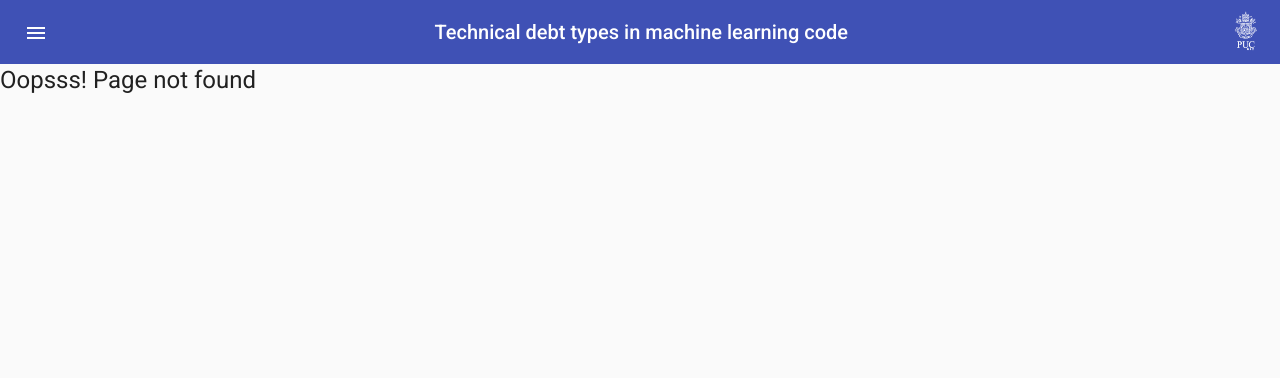
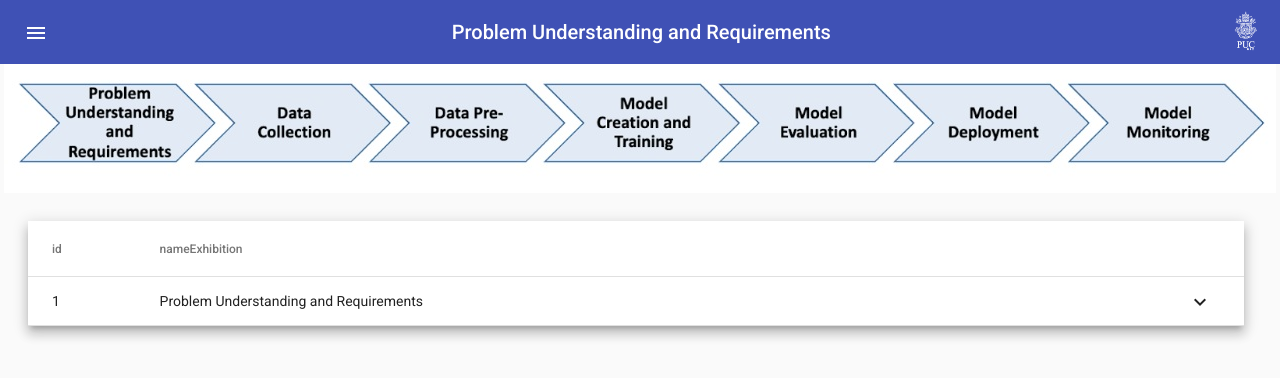
Before and after one commit to rodrigoximenes/ProjetoMestrado, an Angular app in the folder TechDebt/: page /workflow/1 in a window 1280 px wide. Before the commit this address had no page. Shown: the top 378 px of the page. Built offline with nearby package versions, Linux system fonts and the light colour scheme; data requests are answered from the project's data file.

Commit message:
Alterações pedidas

```diff
--- a/TechDebt/db.json
+++ b/TechDebt/db.json
@@ -2,41 +2,58 @@
   "workflow_steps": [
     {
       "id": 1,
-      "name": "Data collection",
-      "potentialDebts": ["Testes", "2"]
+      "nameExhibition": "Problem Understanding and Requirements",
+      "nameDb":"ProblemUnderstandingAndRequirements",
+      "potentialDebts": ["Inappropriate Exploratory Analysis - Not understanding correctly the collected data (graphics helps identify outliers, missing values, and others)"]
     },
     {
       "id": 2,
-      "name": "Data cleaning",
+      "nameExhibition": "Data Collection",
+      "nameDb":"DataCollection",
       "potentialDebts": [
         "Inappropriate ETL (Extract, Transform, Load)",
-        "Missings treatment (not remove outliers, not use adequately median, mean, and mode, and etc)"
+        "Missing treatment (not remove outliers, not use adequately median, mean, and mode, and etc)",
+        "Missing rebalancing (typically by resampling) of the classes before proceeding with the learning of the classifier"
       ]
     },
     {
       "id": 3,
-      "name": "Data labeling",
-      "potentialDebts": ["1", "2"]
+      "nameExhibition": "Data Pre-Processing",
+      "nameDb":"DataPreProcessing",
+      "potentialDebts": ["Missing Labels",
+                         "Midstream Tag Additions (Lack of new tags, leading to inconsistent training data. The Fix: Lean On Domain Experts Early and Often)",
+                         "Overwhelming Tag Lists (The Fix: Use Broad Classes With Subtasks. Example: Blue, Cerulean, Tiffany blue)",
+                         "Annotator Bias (The fix: work with annotators who have that specialized knowledge)"
+                        ]
     },
     {
       "id": 4,
-      "name": "Feature engineering",
-      "potentialDebts": ["1", "2"]
+      "nameExhibition": "Model Creation and Training",
+      "nameDb":"ModelCreationAndTraining",
+      "potentialDebts": ["Unbalanced size of training and validation dataset (Neither the training set is too small or the validation set is too small)",
+                         "Model Selection Error (To assess model selection error would be to implement each of the algorithms and select the one with the best performance. Another method would be to perform an ensemble average)"
+                        ]
     },
     {
       "id": 5,
-      "name": "Model training",
-      "potentialDebts": ["1", "2"]
+      "nameExhibition": "Model Evaluation",
+      "nameDb":"ModelEvaluation",
+      "potentialDebts": ["Model Selection Error (Not testing all pre-processing, algorithms, or hyper-parameters possibilities)",
+                         "Error from Hyperparameter Tuning (Using the wrong hyperparameter values in your model. It is important that you train your model against all hyperparameters in order to determine the model with optimal performance)",
+                         "Overly simple algorithms causes missing relevant relations between features and target outputs (underfitting)"]
     },
     {
       "id": 6,
-      "name": "Model evaluation",
-      "potentialDebts": ["1", "2"]
+      "nameExhibition": "Model Deployment",
+      "nameDb":"ModelDeployment",
+      "potentialDebts": ["Wrong evaluation metric choosed (F1 Score vs ROC AUC (area under the curve) vs Accuracy vs PR AUC)",
+                         "Not use properly methods for evaluating a model’s performance (holdout and Cross-validation)"]
     },
     {
       "id": 7,
-      "name": "Model deployment",
-      "potentialDebts": ["1", "2"]
+      "nameExhibition": "Model Monitoring",
+      "nameDb":"ModelMonitoring",
+      "potentialDebts": ["Generalization/Feedback Error (Since the experimental training dataset differs from the real-world dataset, the model is expected to produce errors. Any mistakes encountered when transforming from an experimental model to its actual performance on the production line has to be analyzed.)"]
     }
   ],
   "methodology_steps": [
@@ -56,7 +73,10 @@
       "id": 3,
       "name": "Survey Questions",
       "description": "",
-      "details": []
+      "details": ["Q1: Is this categorization perceived as relevant? This question was structured as a table crossing the technical debt proposed. The experts should provide their answers by filling each cell with a number corresponding to a Likert scale (1- Disagree, 2-Partially Disagree, 3- Partially Agree, 4- Agree, and N- Not Sure).",
+      "Q2: Do the different types of debt proposed to occur in practice? This question follows the same structure found in Q1.",
+      "Q3: Complete the list by rating any other technical debt that you believe could be applied to cover one or more parts not covered by the categorization proposed. This question was optional and provided to allow the expert to suggest and evaluate other technical debts, not included in our initial list, that he considers relevant."
+    ]
     },
     {
       "id": 4,
--- a/TechDebt/src/app/app-routing.module.ts
+++ b/TechDebt/src/app/app-routing.module.ts
@@ -13,7 +13,7 @@ const routes: Routes = [];
     RouterModule.forRoot([
       { path: 'home', component: HomeComponent },
       { path: 'methodology', component: MethodologyComponent },
-      { path: 'workflow', component: WorkflowComponent },
+      { path: 'workflow/:stepNumber', component: WorkflowComponent },
       { path: 'about', component: AboutComponent },
       { path: '', redirectTo: 'home', pathMatch: 'full' },
       { path: '**', component: PageNotFoundComponent },
--- a/TechDebt/src/app/app.component.css
+++ b/TechDebt/src/app/app.component.css
@@ -39,3 +39,7 @@ h1{
   width: 3%;
   height: 3%;
 }
+
+::ng-deep  .mat-list-base .mat-list-item .mat-list-item-content, .mat-list-base .mat-list-option .mat-list-item-content {
+  font-size: .8em
+}
--- a/TechDebt/src/app/app.component.html
+++ b/TechDebt/src/app/app.component.html
@@ -12,10 +12,10 @@
   <mat-sidenav-container class="sidenav-container">
     <mat-sidenav #sidenav mode="over" [(opened)]="openSideNav">
       <mat-nav-list>
-        <a mat-list-item routerLink='/home' (click)="sidenav.toggle()">Home</a>
-        <a mat-list-item routerLink='/workflow' (click)="sidenav.toggle()">Workflow</a>
-        <a mat-list-item routerLink='/methodology' (click)="sidenav.toggle()">Methodology</a>
-        <a mat-list-item routerLink='/about' (click)="sidenav.toggle()">About</a>
+        <a mat-list-item [routerLink]="['home']" (click)="sidenav.toggle()">Home</a>
+        <a mat-list-item *ngFor="let stepWorkflow of steps"
+         (click)="goToRouterLink(stepWorkflow)">{{stepWorkflow.nameExhibition}}</a>
+         <a mat-list-item [routerLink]="['about']" (click)="sidenav.toggle()">About</a>
       </mat-nav-list>
     </mat-sidenav>
     <mat-sidenav-content>
--- a/TechDebt/src/app/app.component.ts
+++ b/TechDebt/src/app/app.component.ts
@@ -1,5 +1,9 @@
 import { AppService } from './app.service';
-import { Component } from '@angular/core';
+import { Component, ViewChild } from '@angular/core';
+import { ActivatedRoute, Route, Router, RouterModule } from '@angular/router';
+import { WorkflowService } from './workflow/workflow.service';
+import { plainToInstance } from 'class-transformer';
+import { Workflow } from './model/workflow';
 
 @Component({
   selector: 'app-root',
@@ -9,10 +13,22 @@ import { Component } from '@angular/core';
 export class AppComponent {
   title = 'TechDebt';
   openSideNav: boolean = false;
+  steps: Workflow[]=[];
 
   componentTitle:string = 'Technical debt types in machine learning code';
 
-  constructor(private appService: AppService){
+  constructor(private appService: AppService,
+              private router: Router,
+              private workflowService: WorkflowService){
     this.appService.componentSelectedAction$.subscribe(name => this.componentTitle = name);
+
+    this.workflowService.getAllWorflowSteps().subscribe((steps: Workflow[]) => {
+      this.steps = plainToInstance(Workflow, steps);
+    });
+  }
+
+   goToRouterLink(stepWorkflow: Workflow){
+    this.router.navigate(['workflow', stepWorkflow.id])
+    this.openSideNav = false;
    }
 }
--- a/TechDebt/src/app/methodology/methodology.component.css
+++ b/TechDebt/src/app/methodology/methodology.component.css
@@ -3,48 +3,52 @@ table {
   margin: 2em;
 }
 
-tr.example-detail-row {
+tr.detail-row {
   height: 0;
 }
 
-tr.example-element-row:not(.example-expanded-row):hover {
+tr.element-row:not(.expanded-row):hover {
   background: whitesmoke;
 }
 
-tr.example-element-row:not(.example-expanded-row):active {
+tr.element-row:not(.expanded-row):active {
   background: #efefef;
 }
 
-.example-element-row td {
+.element-row td {
   border-bottom-width: 0;
 }
 
-.example-element-detail {
+.element-detail {
   overflow: hidden;
   display: flex;
 }
 
-.example-element-diagram {
+.element-diagram {
   min-width: 80px;
   padding: 8px;
   font-weight: lighter;
   margin: 8px 0;
 }
 
-.example-element-symbol {
+.element-symbol {
   font-weight: bold;
   font-size: 40px;
   line-height: normal;
 }
 
-.example-element-description {
+.element-description {
   padding: 16px;
 }
 
-.example-element-description-attribution {
+.element-description-attribution {
   opacity: 0.5;
 }
 
 tr.mat-row:nth-child(1) > td:nth-child(3) {
   width: 1px;
 }
+
+li{
+  margin-bottom: 0.5em;
+}
--- a/TechDebt/src/app/methodology/methodology.component.html
+++ b/TechDebt/src/app/methodology/methodology.component.html
@@ -16,10 +16,10 @@
 
   <ng-container matColumnDef="expandedDetail">
     <td mat-cell *matCellDef="let element" [attr.colspan]="columnsToDisplayWithExpand.length">
-      <div class="example-element-detail" [@detailExpand]="element == expandedElement ? 'expanded' : 'collapsed'">
-        <div class="example-element-diagram">
-          <div class="example-element-description"> {{element.description}} </div>
-          <div *ngIf="element.details" class="example-element-description">
+      <div class="element-detail" [@detailExpand]="element == expandedElement ? 'expanded' : 'collapsed'">
+        <div class="element-diagram">
+          <div class="element-description"> {{element.description}} </div>
+          <div *ngIf="element.details" class="element-description">
             <li *ngFor="let item of element.details">{{item}}</li>
           </div>
         </div>
@@ -28,9 +28,9 @@
   </ng-container>
 
   <tr mat-header-row *matHeaderRowDef="columnsToDisplayWithExpand"></tr>
-  <tr mat-row *matRowDef="let element; columns: columnsToDisplayWithExpand;" class="example-element-row"
-    [class.example-expanded-row]="expandedElement === element"
+  <tr mat-row *matRowDef="let element; columns: columnsToDisplayWithExpand;" class="element-row"
+    [class.expanded-row]="expandedElement === element"
     (click)="expandedElement = expandedElement === element ? null : element">
   </tr>
-  <tr mat-row *matRowDef="let row; columns: ['expandedDetail']" class="example-detail-row"></tr>
+  <tr mat-row *matRowDef="let row; columns: ['expandedDetail']" class="detail-row"></tr>
 </table>
--- a/TechDebt/src/app/model/workflow.ts
+++ b/TechDebt/src/app/model/workflow.ts
@@ -2,6 +2,7 @@ import { Debt } from "./debt";
 
 export class Workflow {
   id: number = 0;
-  step: string = '';
+  nameExhibition: string = '';
+  nameDb: string ='';
   potentialDebts: Debt[] = [];
 }
--- a/TechDebt/src/app/workflow/workflow.component.css
+++ b/TechDebt/src/app/workflow/workflow.component.css
@@ -3,28 +3,28 @@ table {
   margin: 2em;
 }
 
-tr.example-detail-row {
+tr.detail-row {
   height: 0;
 }
 
-tr.example-element-row:not(.example-expanded-row):hover {
+tr.element-row:not(.expanded-row):hover {
   background: whitesmoke;
 }
 
-tr.example-element-row:not(.example-expanded-row):active {
+tr.element-row:not(.expanded-row):active {
   background: #efefef;
 }
 
-.example-element-row td {
+.element-row td {
   border-bottom-width: 0;
 }
 
-.example-element-detail {
+.element-detail {
   overflow: hidden;
   display: flex;
 }
 
-.example-element-diagram {
+.element-diagram {
   min-width: 80px;
   border: 2px solid black;
   padding: 8px;
@@ -33,17 +33,17 @@ tr.example-element-row:not(.example-expanded-row):active {
   height: 104px;
 }
 
-.example-element-symbol {
+.element-symbol {
   font-weight: bold;
   font-size: 40px;
   line-height: normal;
 }
 
-.example-element-description {
+.element-description {
   padding: 16px;
 }
 
-.example-element-description-attribution {
+.element-description-attribution {
   opacity: 0.5;
 }
 
@@ -52,8 +52,8 @@ tr.mat-row:nth-child(1) > td:nth-child(3) {
 }
 
 .image-workflow {
-  min-height: 25%;
-  max-width: 60%;
+  min-height: 5%;
+  max-width: 100%;
   display: block;
   margin-left: auto;
   margin-right: auto;
--- a/TechDebt/src/app/workflow/workflow.component.html
+++ b/TechDebt/src/app/workflow/workflow.component.html
@@ -1,4 +1,4 @@
-<img class="image-workflow" src="assets/NineStagesMLWorkflow.jpg">
+<img class="image-workflow" src="assets/workflow_CRISPDM.jpg">
 
 <table mat-table [dataSource]="steps" multiTemplateDataRows class="mat-elevation-z8">
   <ng-container matColumnDef="{{column}}" *ngFor="let column of displayedColumns">
@@ -18,12 +18,12 @@
 
   <ng-container matColumnDef="expandedDetail">
     <td mat-cell *matCellDef="let element" [attr.colspan]="columnsToDisplayWithExpand.length">
-      <div class="example-element-detail" [@detailExpand]="element == expandedElement ? 'expanded' : 'collapsed'">
-        <div class="example-element-diagram">
-          <div class="example-element-position"> {{element.id}} </div>
-          <div class="example-element-name"> {{element.name}} </div>
+      <div class="element-detail" [@detailExpand]="element == expandedElement ? 'expanded' : 'collapsed'">
+        <div class="element-diagram">
+          <div class="element-position"> Potential Technical Debts: </div>
+          <div class="element-name"> {{element.nameExhibition}}  </div>
         </div>
-        <div class="example-element-description">
+        <div class="element-description">
           <li *ngFor="let item of element.potentialDebts" >{{item}}</li>
         </div>
       </div>
@@ -31,9 +31,9 @@
   </ng-container>
 
   <tr mat-header-row *matHeaderRowDef="columnsToDisplayWithExpand"></tr>
-  <tr mat-row *matRowDef="let element; columns: columnsToDisplayWithExpand;" class="example-element-row"
-    [class.example-expanded-row]="expandedElement === element"
+  <tr mat-row *matRowDef="let element; columns: columnsToDisplayWithExpand;" class="element-row"
+    [class.expanded-row]="expandedElement === element"
     (click)="expandedElement = expandedElement === element ? null : element">
   </tr>
-  <tr mat-row *matRowDef="let row; columns: ['expandedDetail']" class="example-detail-row"></tr>
+  <tr mat-row *matRowDef="let row; columns: ['expandedDetail']" class="detail-row"></tr>
 </table>
--- a/TechDebt/src/app/workflow/workflow.component.ts
+++ b/TechDebt/src/app/workflow/workflow.component.ts
@@ -1,13 +1,14 @@
-import { AppService } from './../app.service';
 import {
   animate,
   state,
   style,
   transition,
-  trigger,
+  trigger
 } from '@angular/animations';
-import { Component, OnInit } from '@angular/core';
-import { plainToInstance } from 'class-transformer';
+import { Component, OnDestroy, OnInit } from '@angular/core';
+import { ActivatedRoute, Router } from '@angular/router';
+import { takeWhile } from 'rxjs';
+import { AppService } from './../app.service';
 import { Workflow } from './../model/workflow';
 import { WorkflowService } from './workflow.service';
 
@@ -26,20 +27,36 @@ import { WorkflowService } from './workflow.service';
     ]),
   ],
 })
-export class WorkflowComponent implements OnInit {
+export class WorkflowComponent implements OnInit, OnDestroy{
   steps: Workflow[] = [];
-  displayedColumns: string[] = ['id', 'name'];
+  displayedColumns: string[] = ['id', 'nameExhibition'];
   columnsToDisplayWithExpand = [...this.displayedColumns, 'expand'];
   expandedElement: Workflow | null = null;
+  stepNumber: number| null = null;
+  componentActive: boolean = true;
 
   constructor(private workflowService: WorkflowService,
-              private appService: AppService) {}
+              private appService: AppService,
+              private route: ActivatedRoute) {}
 
   ngOnInit(): void {
-    this.appService.onChangeComponentName('Machine learning workflow');
 
-    this.workflowService.getAllWorflowSteps().subscribe((steps: Workflow[]) => {
-      this.steps = plainToInstance(Workflow, steps);
-    });
+    this.route.paramMap
+    .pipe(takeWhile(()=> this.componentActive))
+    .subscribe(params => {
+      let stepNumber = params.get("stepNumber") ?? 0;
+
+      if(stepNumber){
+        this.workflowService.getAllWorflowSteps()
+          .subscribe(workflow => {
+            this.steps = workflow.filter(w => w.id === +stepNumber);
+            this.appService.onChangeComponentName(this.steps[0].nameExhibition);
+          })
+      }
+    })
+  }
+
+  ngOnDestroy(): void {
+    this.componentActive = false;
   }
 }
--- a/TechDebt/src/app/workflow/workflow.service.ts
+++ b/TechDebt/src/app/workflow/workflow.service.ts
@@ -1,4 +1,4 @@
-import { Observable } from 'rxjs';
+import { map, Observable, tap } from 'rxjs';
 import { HttpClient } from '@angular/common/http';
 import { Injectable } from '@angular/core';
 import { Workflow } from '../model/workflow';
```
Also changed, not shown: TechDebt/src/assets/workflow_CRISPDM.jpg (added).
